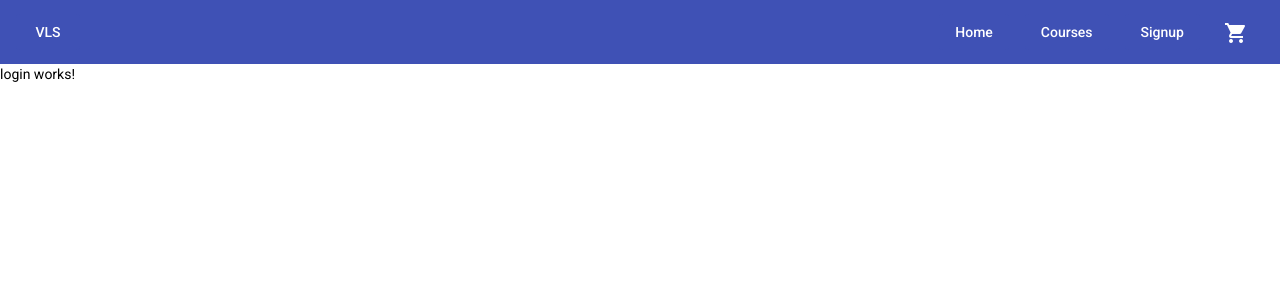
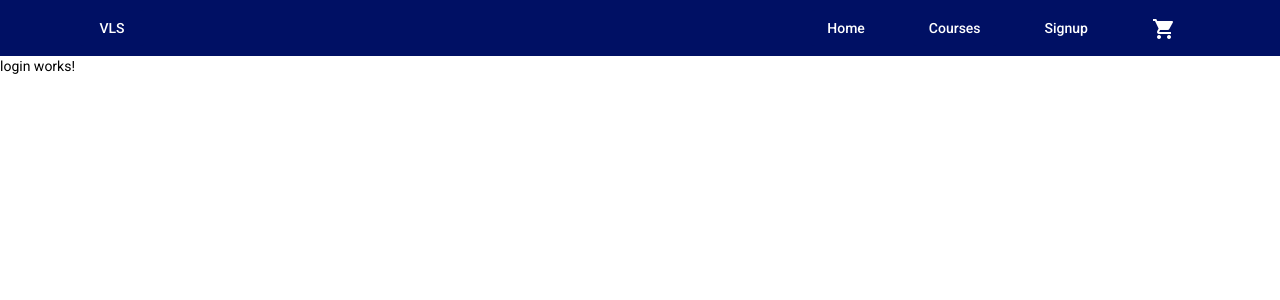
Before and after one commit to curryghost/vls-app-frontend, an Angular app: page /login in a window 1280 px wide. Shown: the top 300 px of the page. Built offline with nearby package versions, Linux system fonts and the light colour scheme.

Commit message:
update navbar

```diff
--- a/src/app/comps/navbar/navbar.component.css
+++ b/src/app/comps/navbar/navbar.component.css
@@ -1,31 +1,153 @@
+/* Navbar */
+.nav-container {
+    position: fixed;
+    top: 0;
+    width: 100%;
+    z-index: 99;
+}
+mat-toolbar {
+    background-color: var(--primary-dark) !important;
+    height: 3.5rem;
+    overflow-x: hidden;
+}
 .nav {
     display: flex;
     width: 100%;
-    justify-content: space-between;
     align-items: center;
 }
-.logo a{
-    color: white;
-    font-size: 1.2rem;
+
+/* Logo */
+.logo {
+    flex-grow: 1;
 }
-.links > *{
-    margin: .5rem;
+.logo button{
+    background-color: var(--primary-dark);
+    color: #fff;
 }
 
-.navlink {
+/* links */
+.links {
     display: none;
+    margin: 0 1rem;
+}
+.links > a{
+    margin: 1rem;
+}
+.links button{
+    position: relative;
+    background-color: var(--primary-dark);
+    transition: color 250ms ease-in;
+}
+.links span {
+    display: inline-block;
+    position: absolute;
+    background-color: var(--secondary-dark);
+    height: 1.5px;
+    width: 100%;
+    left: 0;
+    bottom: 0;
+    transform: scale(0, 1);
+    transition: transform 250ms ease-in, background-color 250ms ease-in;
+}
+.links button:hover span {
+    transform: scale(1);
+    background-color: var(--secondary-light);
+}
+.links button:hover{
+    color: var(--secondary-light);
+}
+.active-link{
+    color: var(--secondary-dark);
+}
+.active-link span{
+    transform: scale(1);
 }
 
+/* Login button */
 .active-login {
     display: none;
 }
 
+.login button{
+    margin: 0 1rem;
+    background-color: var(--secondary-dark);
+    color: var(--primary-light);
+    transition: color 250ms ease-in, background-color 250ms ease-in;
+}
+
+.login button:hover {
+    color: white;
+    background-color: #c28b39;
+
+}
+
+/* Menu Icon */
+.menu {
+    transition: color 250ms ease-in;
+}
+
+.menu:hover {
+    color: #d7d2d2 !important;
+}
+
+/* Cart Icon */
+.cart {
+    margin: 0 .5rem;
+    transition: color 250ms ease-in;
+}
+
+.cart:hover {
+    color: #d7d2d2 !important;
+}
+
+/* Drawer */
+.drawer {
+    position: absolute;
+    display: flex;
+    flex-direction: column;
+    background-color: var(--primary-dark);
+    width: 8rem;
+    overflow: hidden;
+    right: 0;
+    top: 3.5rem;
+    transform-origin: right;
+    transform:translateX(8rem);
+    transition: transform 250ms ease-in;
+}
+.drawer button {
+    width: 100%;
+    color: #fff;
+    background-color: var(--primary-dark);
+}
+.drawer button:hover {
+    background-color: var(--primary-light);
+    color: var(--secondary-light);
+    transition: color 250ms ease-in, background-color 250ms ease-in;
+}
+.active-drawer {
+    color: var(--secondary-dark) !important;
+}
+.expand {
+    transform: translateX(0);
+    transition: transform 250ms ease-in;
+
+}
+
 
 @media screen and (min-width: 680px) {
-   #menu {
+   .logo {
+       margin-left: 4rem;
+   }
+   .links {
+        display: inline-block;
+   }
+   .menu {
        display: none;
    }
-   .navlink {
-        display: inline-block;
+   .cart {
+       margin-right: 5rem;
+   }
+   .drawer{
+       display: none;
    }
 }
--- a/src/app/comps/navbar/navbar.component.html
+++ b/src/app/comps/navbar/navbar.component.html
@@ -1,23 +1,41 @@
+<div class="nav-container">
   <mat-toolbar color="primary">
     <div class="nav">
+      <!-- Logo -->
       <div class="logo">
         <a routerLink="/">
           <button mat-flat-button color="primary">VLS</button>
         </a>
       </div>
+      <!-- Links -->
       <div class="links">
         <a [routerLink]="link.link" *ngFor="let link of links">
-        <button mat-flat-button color="primary" class="navlink">
+          <button
+            mat-flat-button
+            color="primary"
+            routerLinkActive="active-link"
+            [routerLinkActiveOptions]="{ exact: true }"
+          >
             {{ link.name }}
-        </button></a
-      >
-      <a routerLink="/login" routerLinkActive="active-login">
+            <span></span>
+          </button>
+        </a>
+      </div>
+      <!-- Login Button -->
+      <div>
+        <a routerLink="/login" routerLinkActive="active-login" class="login">
           <button mat-raised-button color="accent">Login</button>
         </a>
-      <button mat-icon-button id="menu">
-        <mat-icon [mat-menu-trigger-for]="popupMenu">menu</mat-icon>
+        <!-- Menu Icon -->
+        <button
+          mat-icon-button
+          class="menu"
+          (click)="toggleDrawer(drawer, $event)"
+        >
+          <mat-icon>menu</mat-icon>
         </button>
-      <button mat-icon-button>
+        <!-- Cart Icon-->
+        <button mat-icon-button class="cart">
           <mat-icon
             [matBadge]="state.counter"
             [matBadgeHidden]="state.toggleCounter"
@@ -28,12 +46,18 @@
       </div>
     </div>
   </mat-toolbar>
-<div class="popup-menu">
-  <mat-menu #popupMenu xPosition="before" id="pop">
+  <!-- Drawer -->
+  <div #drawer class="drawer">
     <a [routerLink]="link.link" *ngFor="let link of links">
-      <button mat-menu-item>
+      <button
+        mat-flat-button
+        routerLinkActive="active-drawer"
+        [routerLinkActiveOptions]="{ exact: true }"
+      >
         {{ link.name }}
       </button>
     </a>
-  </mat-menu>
   </div>
+</div>
+<!-- Compensate for fixed navbar-->
+<div style="height: 3.5rem"></div>
--- a/src/app/comps/navbar/navbar.component.ts
+++ b/src/app/comps/navbar/navbar.component.ts
@@ -7,12 +7,23 @@ import { StateService } from 'src/app/services/state.service';
   styleUrls: ['./navbar.component.css']
 })
 export class NavbarComponent implements OnInit {
+  // Set Nav links here
   links = [
     {name: "Home", link: "/"},
     {name: "Courses", link: "#"},
     {name: "Signup", link: "#"}
   ]
 
+  //Too distracted with this shit
+  toggleDrawer(el: Element, $event: any){
+    const body = document.getElementsByTagName("body").item(0)
+    el.classList.toggle("expand");
+    $event.stopPropagation();
+      body?.addEventListener('click', function clickListener() {
+        el.classList.toggle("expand");
+        body.removeEventListener('click', clickListener)
+      })
+    }
 
   constructor(public state: StateService) { }
 
--- a/src/app/material/material.module.ts
+++ b/src/app/material/material.module.ts
@@ -4,13 +4,15 @@ import { MatIconModule } from '@angular/material/icon';
 import { MatButtonModule } from '@angular/material/button';
 import { MatMenuModule } from '@angular/material/menu';
 import {MatBadgeModule} from '@angular/material/badge';
+import { MatSidenavModule } from '@angular/material/sidenav';
 
 const material = [
   MatToolbarModule,
   MatIconModule,
   MatButtonModule,
   MatMenuModule,
-  MatBadgeModule
+  MatBadgeModule,
+  MatSidenavModule
 ]
 
 @NgModule({
--- a/src/styles.css
+++ b/src/styles.css
@@ -1,4 +1,11 @@
 /* You can add global styles to this file, and also import other style files */
+:root {
+    --primary-dark: #001064;
+    --primary-light: #283593;
+    --secondary-dark: #ffb300;
+    --secondary-light: #ffe54c;
+    --background: #e5e5e5;
+}
 
 html, body { height: 100%; }
 body { margin: 0; font-family: Roboto, "Helvetica Neue", sans-serif; }
```
Lines whose indentation alone changed are shown as unchanged.
